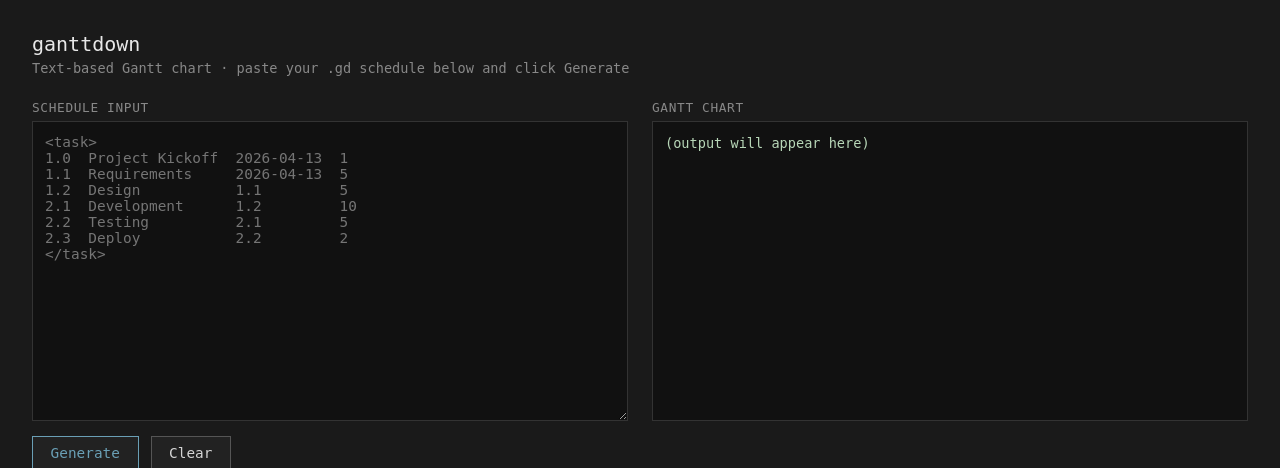
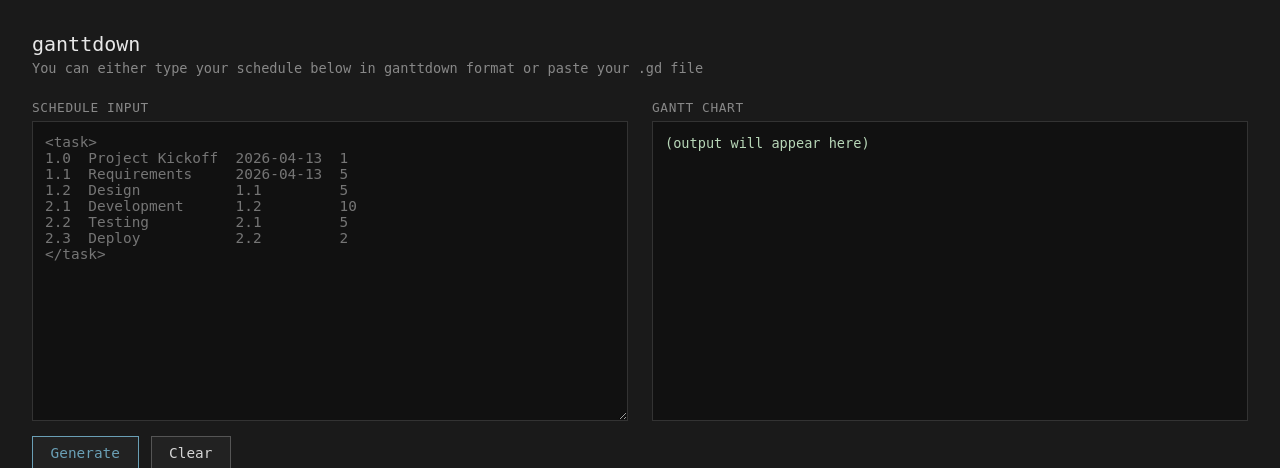
Before and after one commit to dfreder1/ganttdown, a Flask app: page / in a window 1280 px wide. Shown: the top 468 px of the page. Run offline with Flask 3, Linux system fonts and the light colour scheme.

Commit message:
changed template

```diff
--- a/templates/index.html
+++ b/templates/index.html
@@ -147,7 +147,7 @@
 <body>
 
 <h1>ganttdown</h1>
-<p class="subtitle">Text-based Gantt chart · paste your .gd schedule below and click Generate</p>
+<p class="subtitle">You can either type your schedule below in ganttdown format or paste your .gd file</p>
 
 <form method="post" action="/">
   <div class="layout">
```
